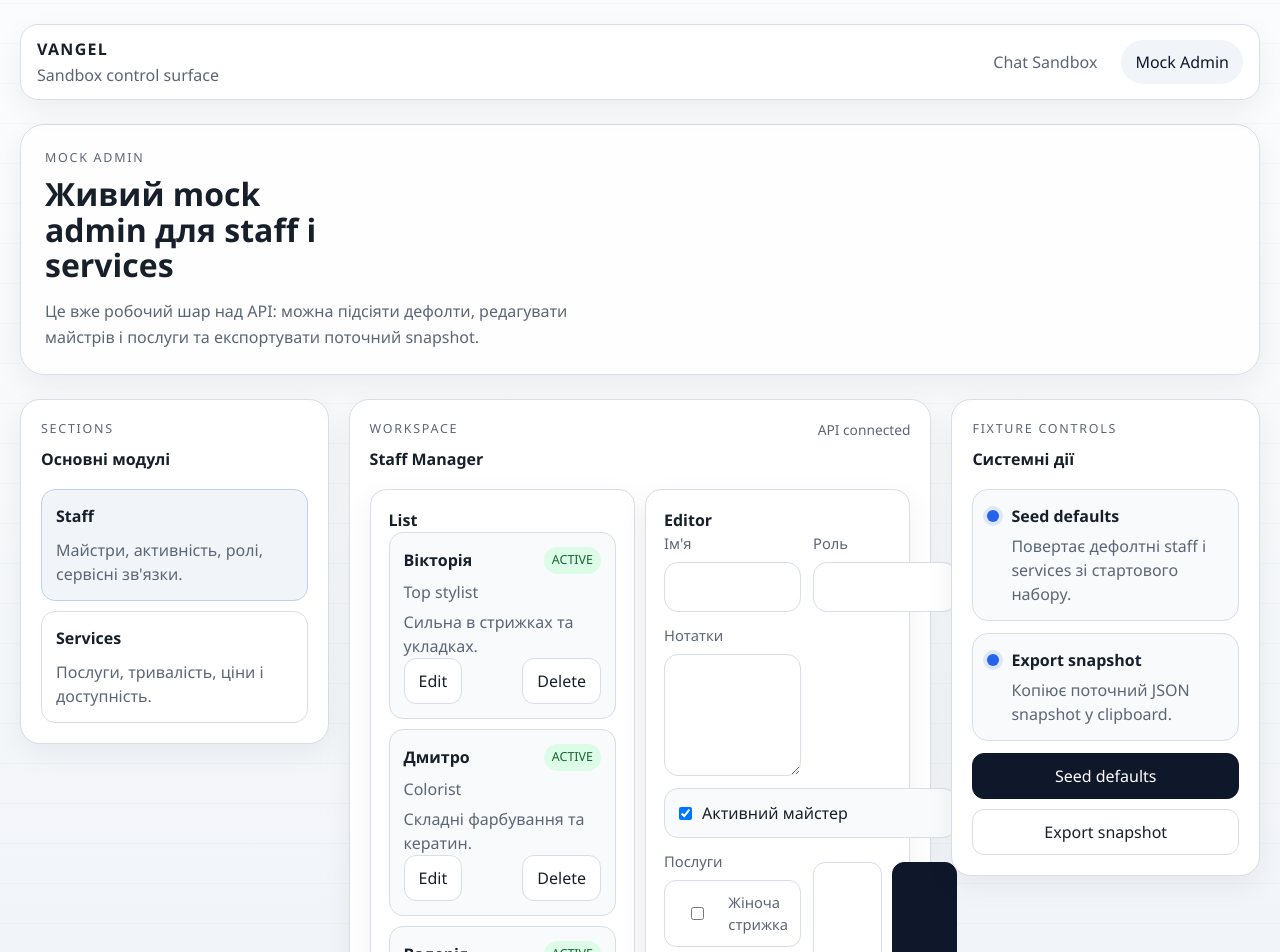
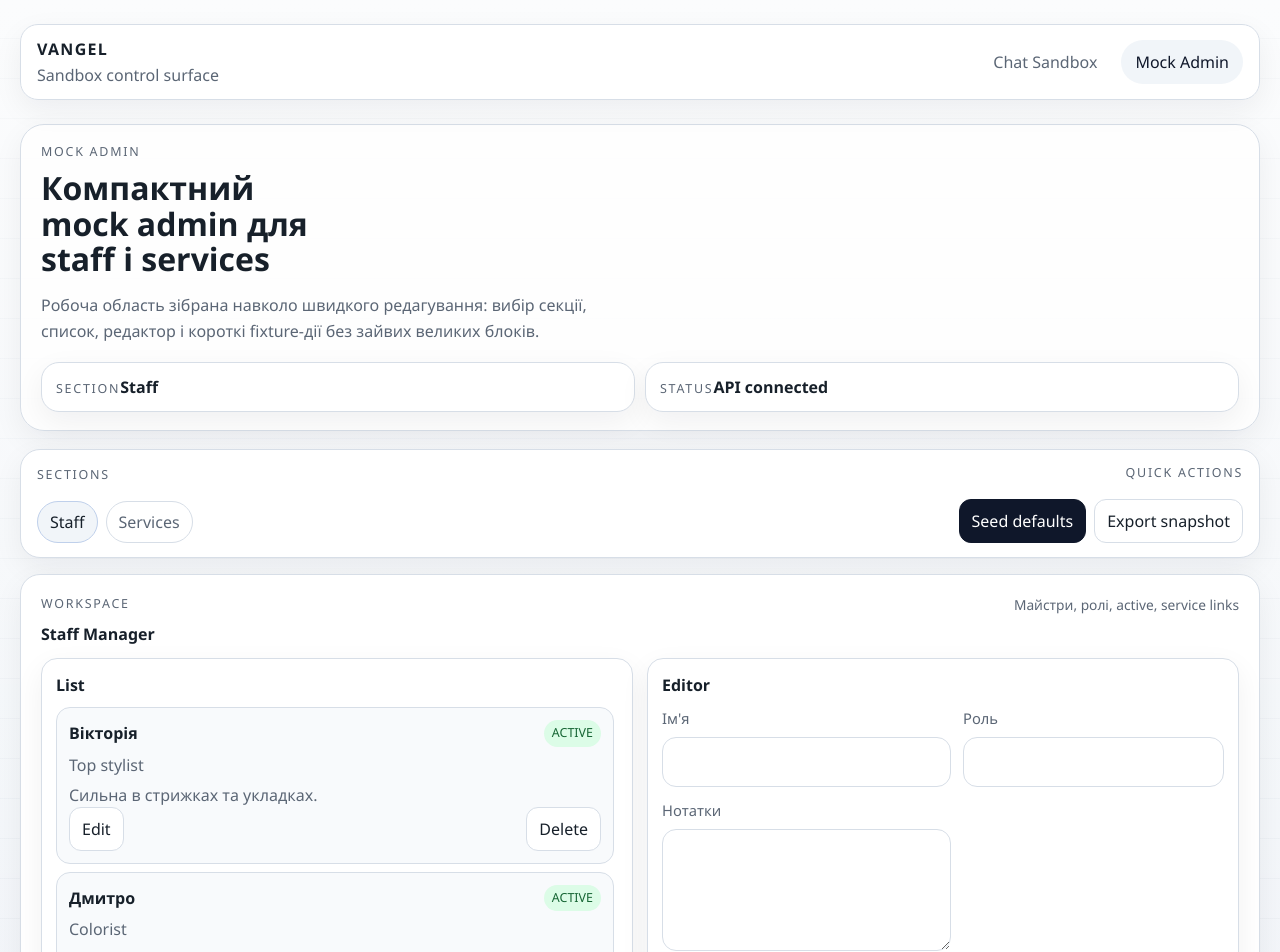
Before and after one commit to Boosenator/n8n_sandbox, a Next.js app: page /admin in a window 1280 px wide. Shown: the top 952 px of the page. Built offline with nearby package versions, Linux system fonts and the light colour scheme.

Commit message:
style: compact admin workspace

```diff
--- a/app/globals.css
+++ b/app/globals.css
@@ -120,6 +120,10 @@ a {
   gap: 18px;
 }
 
+.admin-hero {
+  padding: 18px 20px;
+}
+
 .eyebrow,
 .panel-kicker,
 .stat-label {
@@ -174,6 +178,17 @@ a {
   min-height: 88px;
 }
 
+.admin-hero-meta {
+  display: grid;
+  grid-template-columns: repeat(2, minmax(0, 1fr));
+  gap: 10px;
+}
+
+.compact-stat-card {
+  padding: 12px 14px;
+  min-height: unset;
+}
+
 .workspace {
   display: grid;
   grid-template-columns: minmax(280px, 1.2fr) minmax(360px, 1.4fr) minmax(260px, 0.9fr);
@@ -190,6 +205,15 @@ a {
 .panel {
   border-radius: 20px;
   padding: 20px;
+}
+
+.admin-toolbar {
+  display: flex;
+  justify-content: space-between;
+  align-items: end;
+  gap: 18px;
+  margin-top: 18px;
+  padding: 14px 16px;
 }
 
 .panel-header {
@@ -324,7 +348,7 @@ a {
 .primary-button,
 .secondary-button {
   border-radius: 12px;
-  padding: 10px 14px;
+  padding: 9px 12px;
   border: 1px solid var(--stroke);
   font: inherit;
   cursor: pointer;
@@ -427,6 +451,11 @@ a {
   color: #9f1239;
 }
 
+.admin-alert {
+  margin-top: 14px;
+  margin-bottom: 0;
+}
+
 .admin-columns {
   grid-template-columns: repeat(3, minmax(0, 1fr));
 }
@@ -486,10 +515,51 @@ a {
   align-items: start;
 }
 
+.compact-admin-layout {
+  grid-template-columns: 1fr;
+  margin-top: 16px;
+}
+
+.full-span {
+  width: 100%;
+}
+
 .tab-list,
 .admin-grid {
   display: grid;
   gap: 10px;
+}
+
+.toolbar-block {
+  display: grid;
+  gap: 8px;
+}
+
+.toolbar-actions {
+  justify-items: end;
+}
+
+.compact-tabs,
+.compact-actions {
+  display: flex;
+  flex-wrap: wrap;
+  gap: 8px;
+}
+
+.compact-tab {
+  border: 1px solid var(--stroke);
+  background: var(--surface);
+  color: var(--muted);
+  border-radius: 999px;
+  padding: 8px 12px;
+  font: inherit;
+  cursor: pointer;
+}
+
+.compact-tab.active {
+  background: var(--surface-strong);
+  color: var(--text);
+  border-color: #bfd0eb;
 }
 
 .tab-item {
@@ -512,16 +582,31 @@ a {
   grid-template-columns: repeat(2, minmax(0, 1fr));
 }
 
+.compact-admin-grid {
+  gap: 14px;
+}
+
+.compact-panel-header {
+  margin-bottom: 12px;
+}
+
 .entity-list,
 .check-grid {
   display: grid;
   gap: 10px;
 }
 
+.compact-entity-list {
+  gap: 8px;
+  max-height: 560px;
+  overflow: auto;
+  padding-right: 4px;
+}
+
 .entity-card {
   border: 1px solid var(--stroke);
   border-radius: 14px;
-  padding: 14px;
+  padding: 12px;
   background: var(--surface-muted);
 }
 
@@ -552,7 +637,7 @@ a {
   display: flex;
   align-items: center;
   gap: 10px;
-  padding: 10px 12px;
+  padding: 8px 10px;
   border: 1px solid var(--stroke);
   border-radius: 12px;
   background: #fff;
@@ -561,6 +646,14 @@ a {
 .stacked-actions {
   flex-direction: column;
   align-items: stretch;
+}
+
+.compact-panel-shell {
+  padding: 14px;
+}
+
+.compact-panel-shell h3 {
+  margin-bottom: 10px;
 }
 
 @media (max-width: 1180px) {
@@ -584,7 +677,8 @@ a {
   }
 
   .top-nav,
-  .panel-header {
+  .panel-header,
+  .admin-toolbar {
     flex-direction: column;
     align-items: stretch;
   }
@@ -607,4 +701,12 @@ a {
     justify-content: stretch;
     flex-direction: column;
   }
+
+  .toolbar-actions {
+    justify-items: stretch;
+  }
+
+  .admin-hero-meta {
+    grid-template-columns: 1fr;
+  }
 }
--- a/components/admin/AdminOverview.tsx
+++ b/components/admin/AdminOverview.tsx
@@ -208,57 +208,88 @@ export function AdminOverview() {
 
   return (
     <>
-      <section className="hero hero-tight compact">
+      <section className="hero hero-tight compact admin-hero">
         <div>
           <p className="eyebrow">Mock Admin</p>
-          <h1>Живий mock admin для staff і services</h1>
+          <h1>Компактний mock admin для staff і services</h1>
           <p className="hero-copy">
-            Це вже робочий шар над API: можна підсіяти дефолти, редагувати
-            майстрів і послуги та експортувати поточний snapshot.
+            Робоча область зібрана навколо швидкого редагування: вибір секції,
+            список, редактор і короткі fixture-дії без зайвих великих блоків.
           </p>
+        </div>
+        <div className="admin-hero-meta">
+          <div className="stat-card compact-stat-card">
+            <span className="stat-label">Section</span>
+            <strong>{activeTab === "staff" ? "Staff" : "Services"}</strong>
+          </div>
+          <div className="stat-card compact-stat-card">
+            <span className="stat-label">Status</span>
+            <strong>{loading ? "Loading..." : "API connected"}</strong>
+          </div>
         </div>
       </section>
 
-      <section className="admin-layout">
-        <div className="panel admin-tabs">
-          <div className="panel-header">
-            <div>
-              <p className="panel-kicker">Sections</p>
-              <h2>Основні модулі</h2>
-            </div>
-          </div>
-
-          <div className="tab-list">
+      <section className="panel admin-toolbar">
+        <div className="toolbar-block">
+          <span className="panel-kicker">Sections</span>
+          <div className="compact-tabs">
             {tabs.map((tab) => (
               <button
                 key={tab.id}
-                className={`tab-item${activeTab === tab.id ? " active" : ""}`}
+                className={`compact-tab${activeTab === tab.id ? " active" : ""}`}
                 onClick={() => setActiveTab(tab.id)}
                 type="button"
               >
-                <strong>{tab.title}</strong>
-                <span>{tab.description}</span>
+                {tab.title}
               </button>
             ))}
           </div>
         </div>
 
-        <div className="panel admin-workspace">
-          <div className="panel-header">
+        <div className="toolbar-block toolbar-actions">
+          <span className="panel-kicker">Quick Actions</span>
+          <div className="compact-actions">
+            <button
+              className="primary-button"
+              disabled={busy === "seed"}
+              onClick={() => void seedDefaults()}
+              type="button"
+            >
+              Seed defaults
+            </button>
+            <button
+              className="secondary-button"
+              disabled={busy === "export"}
+              onClick={() => void exportSnapshot()}
+              type="button"
+            >
+              Export snapshot
+            </button>
+          </div>
+        </div>
+      </section>
+
+      {error ? <div className="alert-box admin-alert">{error}</div> : null}
+
+      <section className="admin-layout compact-admin-layout">
+        <div className="panel admin-workspace full-span">
+          <div className="panel-header compact-panel-header">
             <div>
               <p className="panel-kicker">Workspace</p>
               <h2>{activeTab === "staff" ? "Staff Manager" : "Services Manager"}</h2>
             </div>
-            <span className="panel-note">{loading ? "Loading..." : "API connected"}</span>
+            <span className="panel-note">
+              {activeTab === "staff"
+                ? "Майстри, ролі, active, service links"
+                : "Каталог послуг, тривалість, ціни"}
+            </span>
           </div>
 
-          {error ? <div className="alert-box">{error}</div> : null}
-
           {activeTab === "staff" ? (
-            <div className="admin-grid">
-              <div className="mini-panel tall">
+            <div className="admin-grid compact-admin-grid">
+              <div className="mini-panel compact-panel-shell">
                 <h3>List</h3>
-                <div className="entity-list">
+                <div className="entity-list compact-entity-list">
                   {staff.map((item) => (
                     <div key={item.id} className="entity-card">
                       <div className="entity-card-row">
@@ -300,7 +331,7 @@ export function AdminOverview() {
                 </div>
               </div>
 
-              <div className="mini-panel tall">
+              <div className="mini-panel compact-panel-shell">
                 <h3>Editor</h3>
                 <div className="settings-form single-column">
                   <label className="field">
@@ -389,10 +420,10 @@ export function AdminOverview() {
               </div>
             </div>
           ) : (
-            <div className="admin-grid">
-              <div className="mini-panel tall">
+            <div className="admin-grid compact-admin-grid">
+              <div className="mini-panel compact-panel-shell">
                 <h3>List</h3>
-                <div className="entity-list">
+                <div className="entity-list compact-entity-list">
                   {services.map((item) => (
                     <div key={item.id} className="entity-card">
                       <div className="entity-card-row">
@@ -433,7 +464,7 @@ export function AdminOverview() {
                 </div>
               </div>
 
-              <div className="mini-panel tall">
+              <div className="mini-panel compact-panel-shell">
                 <h3>Editor</h3>
                 <div className="settings-form single-column">
                   <label className="field">
@@ -503,51 +534,6 @@ export function AdminOverview() {
             </div>
           )}
         </div>
-
-        <aside className="panel admin-side">
-          <div className="panel-header">
-            <div>
-              <p className="panel-kicker">Fixture Controls</p>
-              <h2>Системні дії</h2>
-            </div>
-          </div>
-
-          <div className="trace-list">
-            <div className="trace-item">
-              <span className="trace-dot" />
-              <div>
-                <strong>Seed defaults</strong>
-                <p>Повертає дефолтні staff і services зі стартового набору.</p>
-              </div>
-            </div>
-            <div className="trace-item">
-              <span className="trace-dot" />
-              <div>
-                <strong>Export snapshot</strong>
-                <p>Копіює поточний JSON snapshot у clipboard.</p>
-              </div>
-            </div>
-          </div>
-
-          <div className="composer-actions stacked-actions">
-            <button
-              className="primary-button"
-              disabled={busy === "seed"}
-              onClick={() => void seedDefaults()}
-              type="button"
-            >
-              Seed defaults
-            </button>
-            <button
-              className="secondary-button"
-              disabled={busy === "export"}
-              onClick={() => void exportSnapshot()}
-              type="button"
-            >
-              Export snapshot
-            </button>
-          </div>
-        </aside>
       </section>
     </>
   );
```
